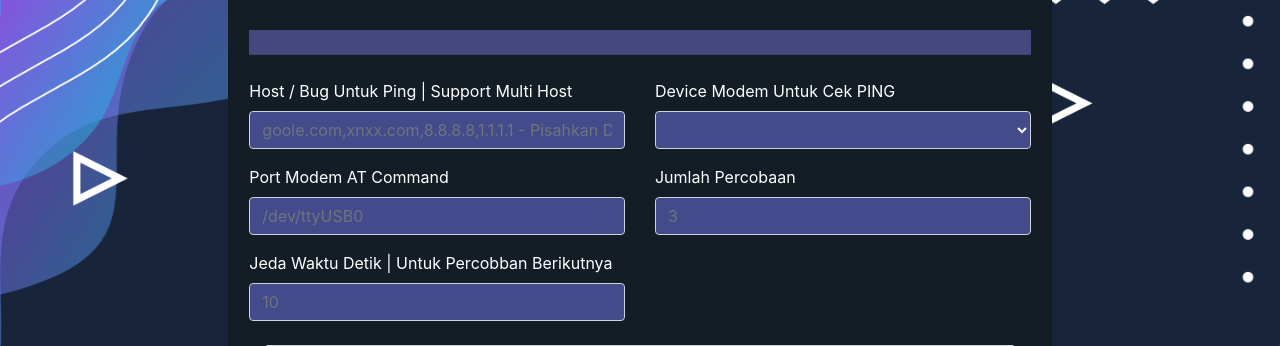
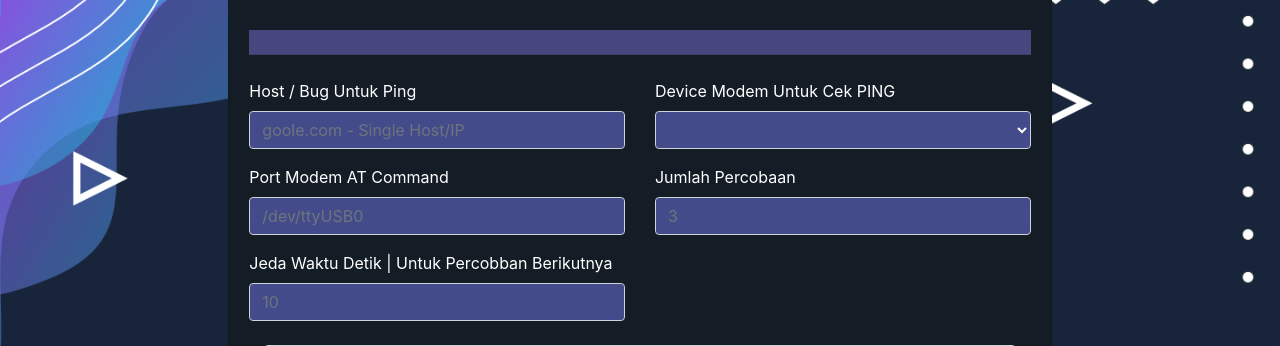
Before and after one commit to rtaserver/luci-app-rakitiw, a PHP site: page / in a window 1280 px wide. Shown: the part 881-1227 px from the top of the page. Run offline with PHP 8.4, Linux system fonts and the light colour scheme; data that the repository does not hold is empty; a stand-in replaces the project's code that opens the database connection.

Commit message:
Update index.php

```diff
--- a/root/www/rakitiw/index.php
+++ b/root/www/rakitiw/index.php
@@ -41,7 +41,6 @@ if (isset($_POST['save'])) {
     $script_content = file_get_contents($bash_file);
     $script_content = preg_replace('/modem_rakitan=".+"/', 'modem_rakitan="' . "Enabled" . '"', $script_content);
     file_put_contents($bash_file, $script_content);
-    // Hidupkan proses modemngentod.sh
     exec('/usr/bin/modemngentod.sh >/dev/null 2>&1 &');
 } elseif (isset($_POST['disable'])) {
     // Hentikan proses dengan nama modemngentod.sh menggunakan pkill
@@ -170,8 +169,8 @@ foreach ($linesdevice as $linedevice) {
                                 <?php endif; ?>
                                 <div class="col-lg-6 col-md-6">
                                     <div class="form-group">
-                                        <label for="host">Host / Bug Untuk Ping | Support Multi Host</label>
-                                        <input type="text" class="form-control" placeholder="goole.com,xnxx.com,8.8.8.8,1.1.1.1 - Pisahkan Dengan koma" id="host" name="host" value="<?= $variables['host'] ?>"required <?php if ($variables['modem_rakitan'] == 'Enabled') echo 'disabled'; ?>>
+                                        <label for="host">Host / Bug Untuk Ping</label>
+                                        <input type="text" class="form-control" placeholder="goole.com - Single Host/IP" id="host" name="host" value="<?= $variables['host'] ?>"required <?php if ($variables['modem_rakitan'] == 'Enabled') echo 'disabled'; ?>>
                                     </div>
                                 </div>
                                 <?php if ($variables['modemmanager'] == 'false'): ?>
```
